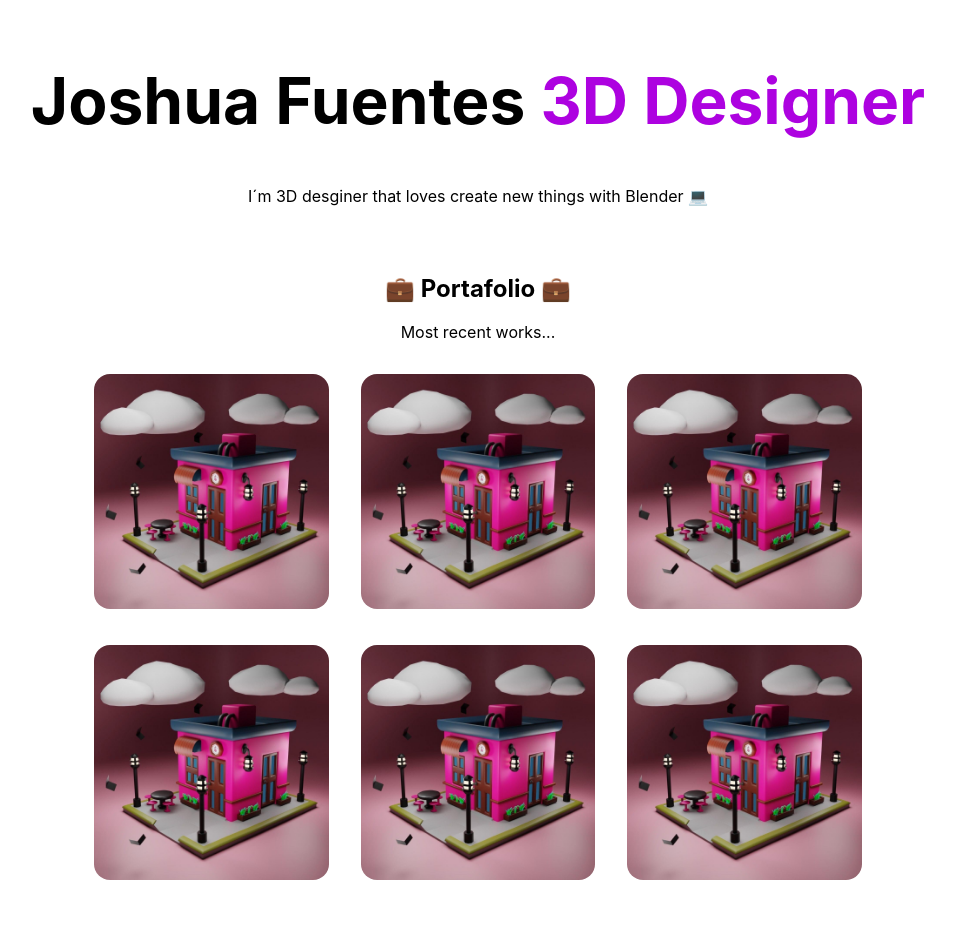
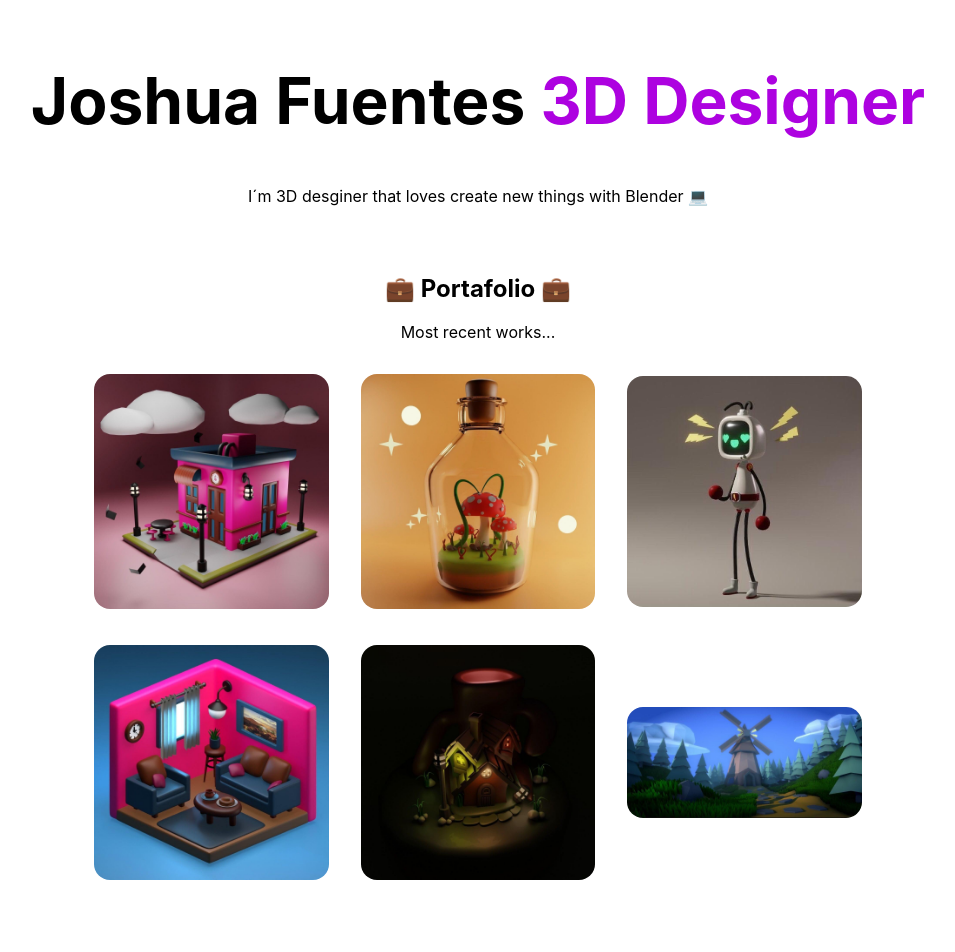
Before and after one commit to Uxorialmedal/web, a Next.js app: page / in a window 1280 px wide. Shown: the top 952 px of the page, without its empty margins (162-1117 px from the left). Built offline with nearby package versions, Linux system fonts and the light colour scheme.

Commit message:
Uploading images

```diff
--- a/pages/index.js
+++ b/pages/index.js
@@ -4,6 +4,10 @@ import styles from '../styles/Home.module.css'
 
 import CasaRosa from "../images/CasaRosa.jpg";
 import Frasco from "../images/Frasco.jpg"
+import Robot from "../images/Robot.jpg";
+import CuartoRosa from "../images/CuartoRosa.jpg";
+import CasaOscura from "../images/CasaOscura.jpg";
+import Molino from "../images/Molino.jpg";
 
 export default function Home() {
   return (
@@ -39,7 +43,7 @@ export default function Home() {
             <div className={styles.boxImage}>
               <div>
                 <article>
-                  <Image src={CasaRosa} className={styles.Image}/>
+                  <Image src={Frasco} className={styles.Image}/>
                 </article>
               </div>
             </div>
@@ -47,7 +51,7 @@ export default function Home() {
             <div className={styles.boxImage}>
               <div>
                 <article>
-                  <Image src={CasaRosa} className={styles.Image}/>
+                  <Image src={Robot} className={styles.Image}/>
                 </article>
               </div>
             </div>
@@ -57,7 +61,7 @@ export default function Home() {
             <div className={styles.boxImage}>
               <div>
                 <article>
-                  <Image src={CasaRosa} className={styles.Image}/>
+                  <Image src={CuartoRosa} className={styles.Image}/>
                 </article>
               </div>
             </div>
@@ -65,7 +69,7 @@ export default function Home() {
             <div className={styles.boxImage}>
               <div>
                 <article>
-                  <Image src={CasaRosa} className={styles.Image}/>
+                  <Image src={CasaOscura} className={styles.Image}/>
                 </article>
               </div>
             </div>
@@ -73,7 +77,7 @@ export default function Home() {
             <div className={styles.boxImage}>
               <div>
                 <article>
-                  <Image src={CasaRosa} className={styles.Image}/>
+                  <Image src={Molino} className={styles.Image}/>
                 </article>
               </div>
             </div>
--- a/styles/Home.module.css
+++ b/styles/Home.module.css
@@ -87,6 +87,7 @@
 
 .boxImage {
   display: flex;
+  width: 400px;
   justify-content: space-between;
   padding: 0.5rem;
   margin: 0.5rem;
@@ -94,5 +95,6 @@
 
 .Image {
   border-radius: 1rem;
-  width: 180px;
+  width: 100%;
+  height: 100%;
 }
```
